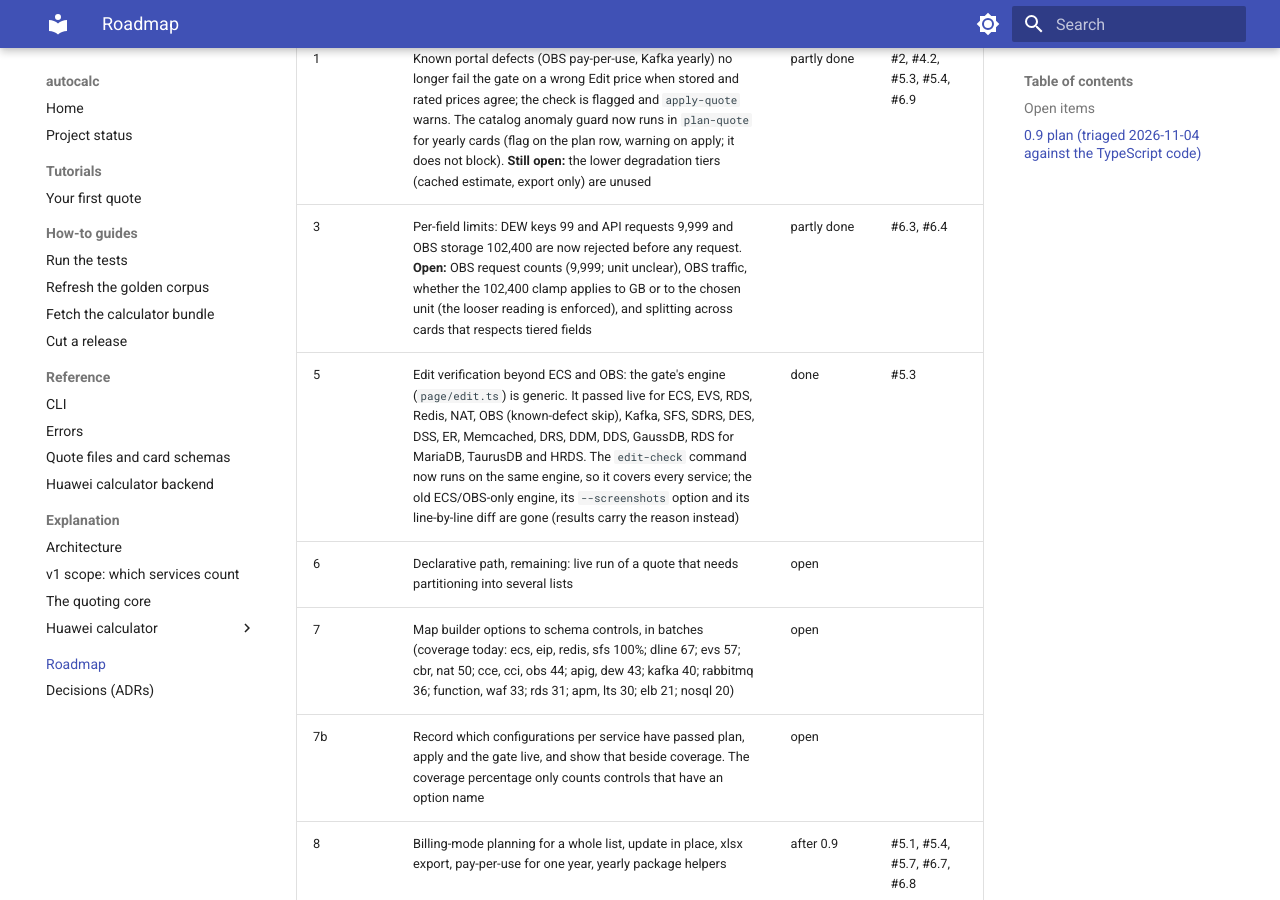
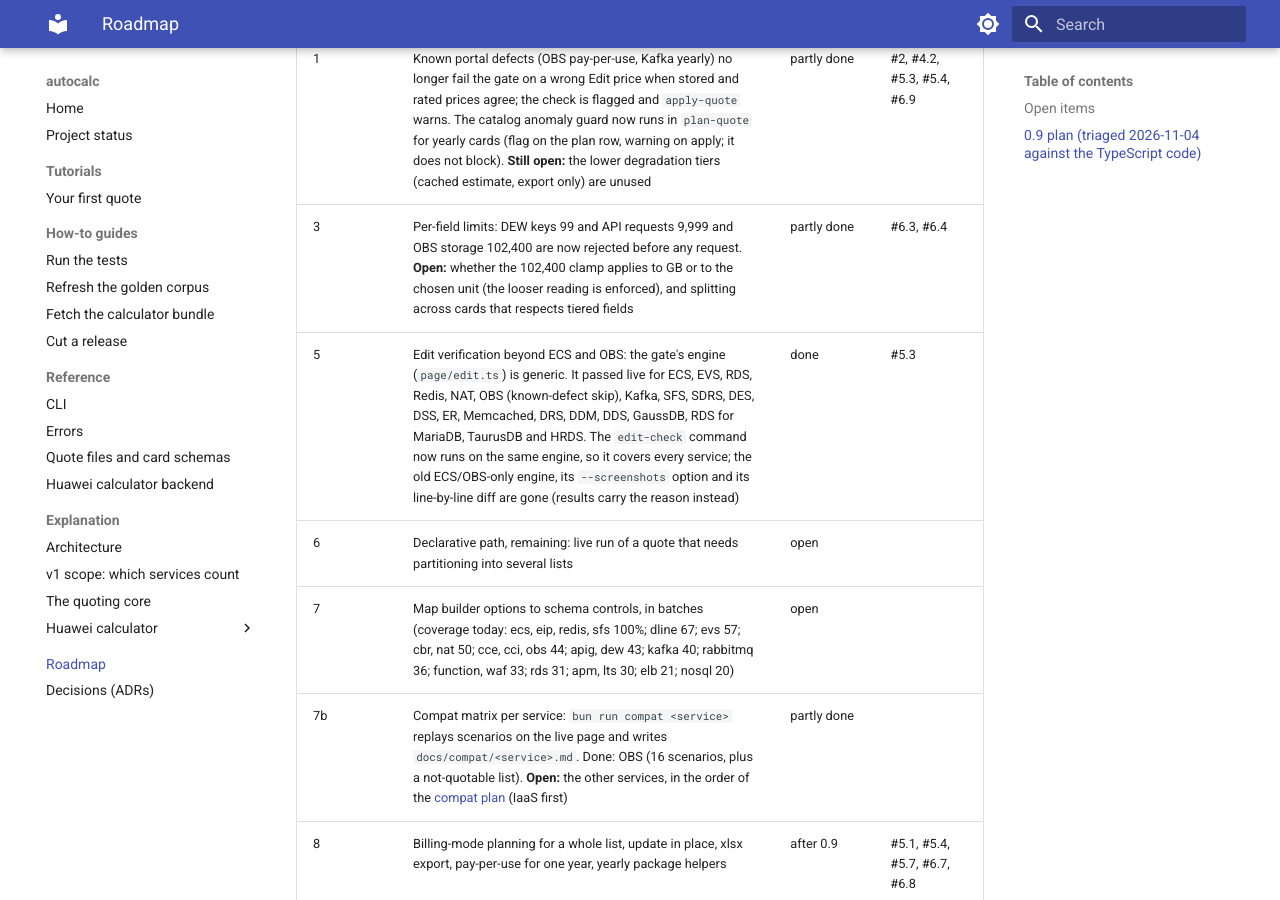
Before and after one commit to araujoviana/autocalc, an MkDocs documentation site: the page built from docs/roadmap.md, in a window 1280 px wide and 900 px high, scrolled down 2907 px. Built offline with MkDocs 1.6.1 and Material for MkDocs 9.7.7, drawn with Linux system fonts in a browser that asks for light colours.

Commit message:
chore(compat): compat script and manual workflow; roadmap and status reflect the OBS matrix

```diff
--- a/docs/roadmap.md
+++ b/docs/roadmap.md
@@ -53,11 +53,11 @@ GitHub issues #1, #2, #4, #5 and #6 were written against the Python code or an e
 | # | Item | State | Issue |
 |---|---|---|---|
 | 1 | Known portal defects (OBS pay-per-use, Kafka yearly) no longer fail the gate on a wrong Edit price when stored and rated prices agree; the check is flagged and `apply-quote` warns. The catalog anomaly guard now runs in `plan-quote` for yearly cards (flag on the plan row, warning on apply; it does not block). **Still open:** the lower degradation tiers (cached estimate, export only) are unused | partly done | #2, #4.2, #5.3, #5.4, #6.9 |
-| 3 | Per-field limits: DEW keys 99 and API requests 9,999 and OBS storage 102,400 are now rejected before any request. **Open:** OBS request counts (9,999; unit unclear), OBS traffic, whether the 102,400 clamp applies to GB or to the chosen unit (the looser reading is enforced), and splitting across cards that respects tiered fields | partly done | #6.3, #6.4 |
+| 3 | Per-field limits: DEW keys 99 and API requests 9,999 and OBS storage 102,400 are now rejected before any request. **Open:** whether the 102,400 clamp applies to GB or to the chosen unit (the looser reading is enforced), and splitting across cards that respects tiered fields | partly done | #6.3, #6.4 |
 | 5 | Edit verification beyond ECS and OBS: the gate's engine (`page/edit.ts`) is generic. It passed live for ECS, EVS, RDS, Redis, NAT, OBS (known-defect skip), Kafka, SFS, SDRS, DES, DSS, ER, Memcached, DRS, DDM, DDS, GaussDB, RDS for MariaDB, TaurusDB and HRDS. The `edit-check` command now runs on the same engine, so it covers every service; the old ECS/OBS-only engine, its `--screenshots` option and its line-by-line diff are gone (results carry the reason instead) | done | #5.3 |
 | 6 | Declarative path, remaining: live run of a quote that needs partitioning into several lists | open | |
 | 7 | Map builder options to schema controls, in batches (coverage today: ecs, eip, redis, sfs 100%; dline 67; evs 57; cbr, nat 50; cce, cci, obs 44; apig, dew 43; kafka 40; rabbitmq 36; function, waf 33; rds 31; apm, lts 30; elb 21; nosql 20) | open | |
-| 7b | Record which configurations per service have passed plan, apply and the gate live, and show that beside coverage. The coverage percentage only counts controls that have an option name | open | |
+| 7b | Compat matrix per service: `bun run compat <service>` replays scenarios on the live page and writes `docs/compat/<service>.md`. Done: OBS (16 scenarios, plus a not-quotable list). **Open:** the other services, in the order of the [compat plan](superpowers/plans/2026-11-07-full-service-compat.md) (IaaS first) | partly done | |
 | 8 | Billing-mode planning for a whole list, update in place, xlsx export, pay-per-use for one year, yearly package helpers | after 0.9 | #5.1, #5.4, #5.7, #6.7, #6.8 |
 
 Already done in the TypeScript code, so the issue text no longer applies: list-name length is validated (50 characters, `src/core/publish.ts`), HTTP 413 maps to `PAYLOAD_TOO_LARGE`, OBS `quote` picks the SKU by usage factor, the Python session and MCP bugs of #1, the OBS schema holes of #4.3 (`unit` required, `multi_az` checked against the storage factor, per-mode errors in `compare_modes`), and recovery from an unknown save outcome (the gate adopts the one new list of that name and still verifies it; none means safe to retry; several are named).
--- a/package.json
+++ b/package.json
@@ -9,6 +9,7 @@
     "check": "bun --bun tsc --noEmit",
     "test:offline": "bun test tests/unit tests/integration",
     "test:live": "bun test tests/live",
+    "compat": "bun tests/support/compat/run.ts",
     "check:boundaries": "bun scripts/check-boundaries.ts"
   },
   "dependencies": {
```
Also changed, not shown: docs/status.md (+4 -0 lines), 1 other file.
